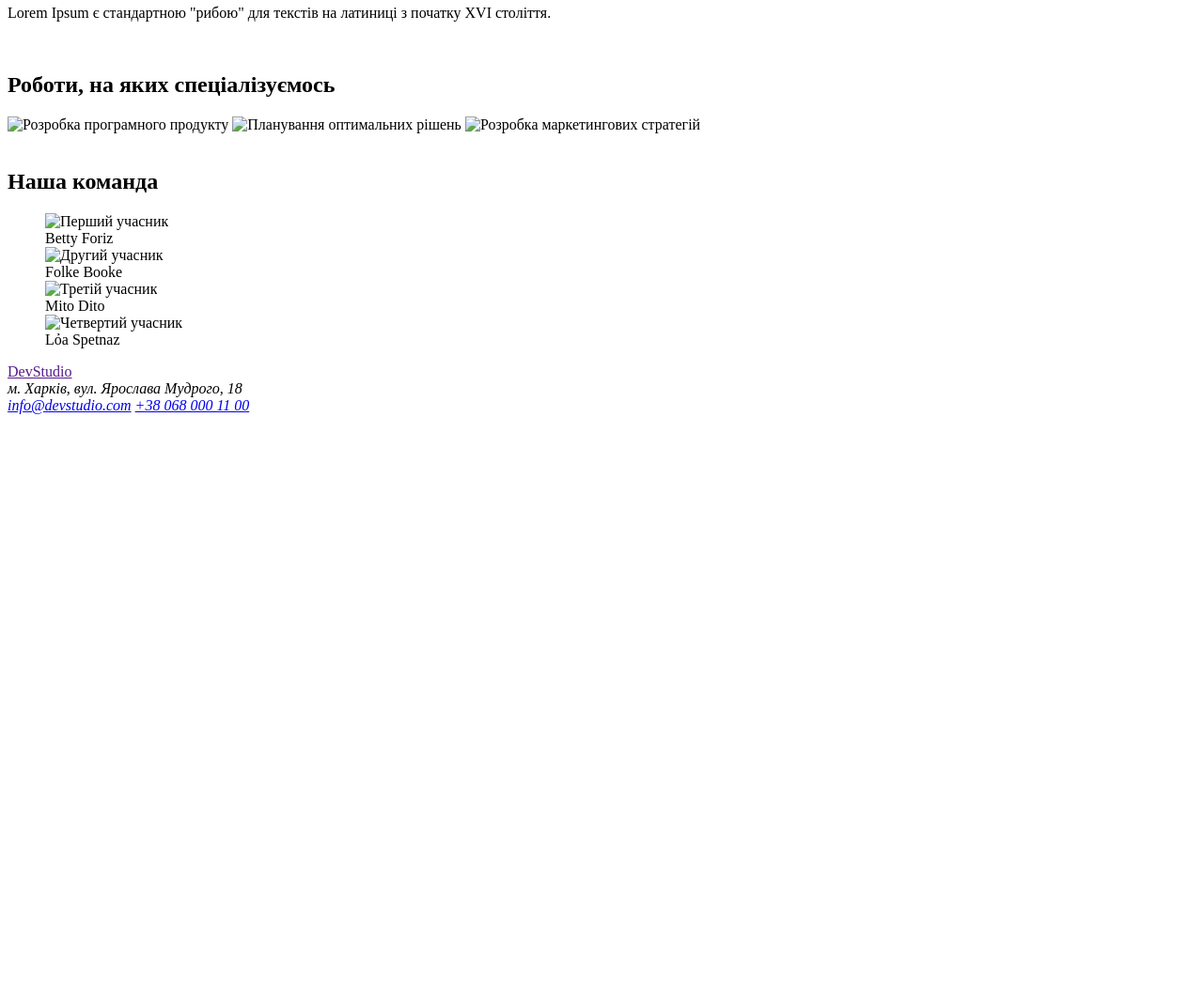
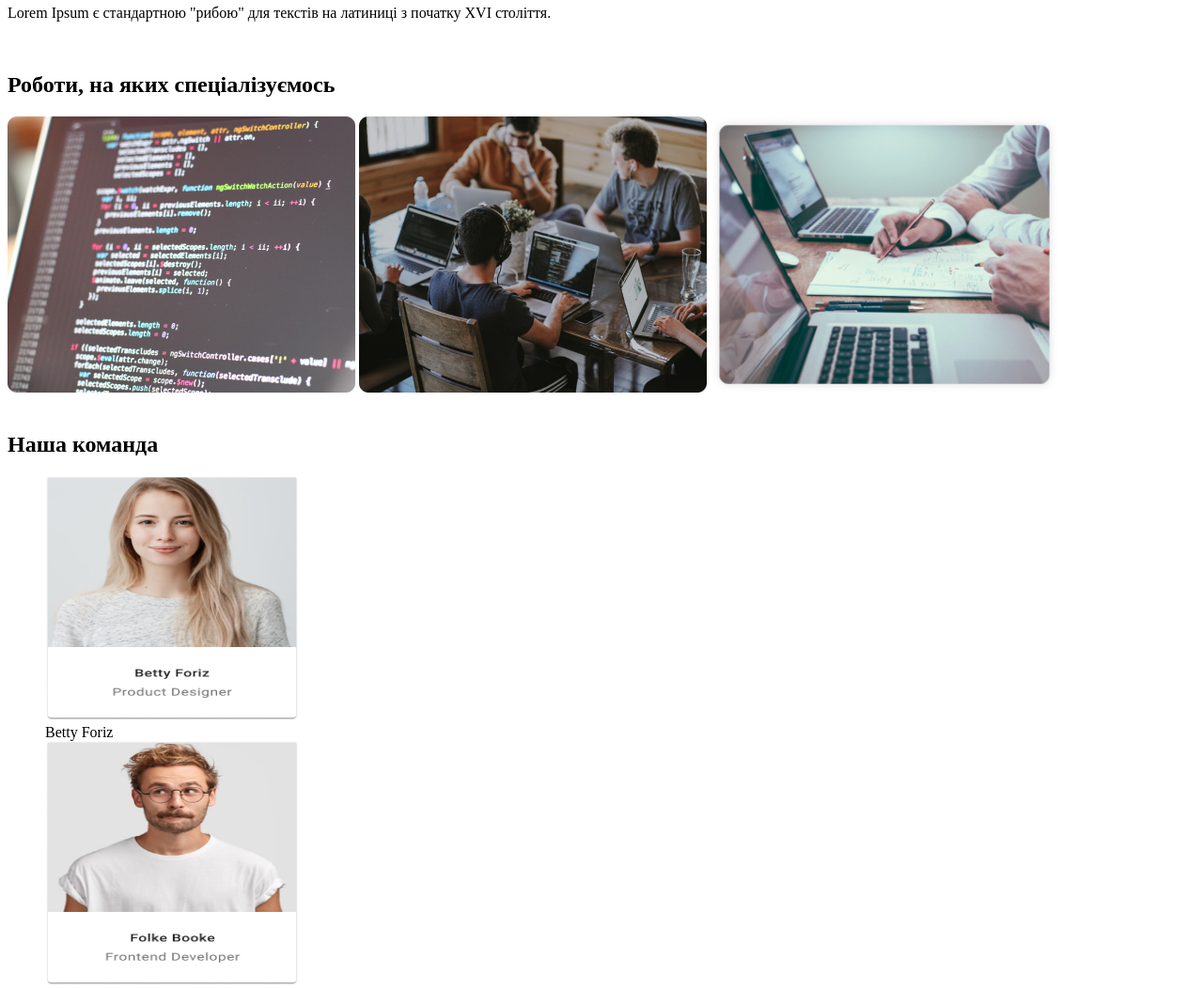
Before and after one commit to Mykyta-Veklich/wt-markup-01, a plain HTML site: page index.html in a window 1280 px wide. Shown: the part 640-1692 px from the top of the page at 94% size. Before the commit the page ends 1089 px from the top, so only its background shows below. Drawn offline with Linux system fonts and the light colour scheme; files whose address does not match are found by name.

Commit message:
Added folder with images

```diff
--- a/index.html
+++ b/index.html
@@ -48,17 +48,18 @@
             <section>
                 <h2>Роботи, на яких спеціалізуємось</h2>
                     <img
-                    src="C:\Users\nikit\OneDrive\Изображения\WebTLR1images\box 1.jpg"
+                    src="C:\Users\nikit\OneDrive\Документы\GitHub\wt-markup-01\images\box 1.jpg"
                     alt="Розробка програмного продукту"
                     width="370" height="294"
                     />
                     <img
-                    src="C:\Users\nikit\OneDrive\Изображения\WebTLR1images\box 2.jpg"
+                    src="C:\Users\nikit\OneDrive\Документы\GitHub\wt-markup-01\images\box 2.jpg"
                     alt="Планування оптимальних рішень"
                     width="370" height="294"
                     />
                     <img
-                    src="C:\Users\nikit\OneDrive\Изображения\WebTLR1images\box 3.jpg"
+                    src="C:\Users\nikit\OneDrive\Документы\GitHub\wt-markup-01\images\box 3.jpg"
+                    class="img"
                     alt="Розробка маркетингових стратегій"
                     width="370" height="294"
                     />
@@ -68,25 +69,25 @@
                 <h2>Наша команда</h2>
                 <figure>
                 <img
-                src="C:\Users\nikit\OneDrive\Изображения\WebTLR1images\team card 1.jpg"
+                src="C:\Users\nikit\OneDrive\Документы\GitHub\wt-markup-01\images\team card 1.jpg"
                 alt="Перший учасник"
                 width="270" height="260"
                 />
                 <figcaption>Betty Foriz</figcaption>
                 <img
-                src="C:\Users\nikit\OneDrive\Изображения\WebTLR1images\team card 2.jpg"
+                src="C:\Users\nikit\OneDrive\Документы\GitHub\wt-markup-01\images\team card 2.jpg"
                 alt="Другий учасник"
                 width="270" height="260"
                 />
                 <figcaption>Folke Booke</figcaption>
                 <img
-                src="C:\Users\nikit\OneDrive\Изображения\WebTLR1images\team card 3.jpg"
+                src="C:\Users\nikit\OneDrive\Документы\GitHub\wt-markup-01\images\team card 3.jpg"
                 alt="Третій учасник"
                 width="270" height="260"
                 />
                 <figcaption>Mito Dito</figcaption>
                 <img
-                src="C:\Users\nikit\OneDrive\Изображения\WebTLR1images\team card 4.jpg"
+                src="C:\Users\nikit\OneDrive\Документы\GitHub\wt-markup-01\images\team card 4.jpg"
                 alt="Четвертий учасник"
                 width="270" height="260"
                 />
```
Also changed, not shown: images/box 1.jpg (added), images/box 2.jpg (added), images/box 3.jpg (added), images/team card 1.jpg (added), images/team card 2.jpg (added), images/team card 3.jpg (added), images/team card 4.jpg (added).
